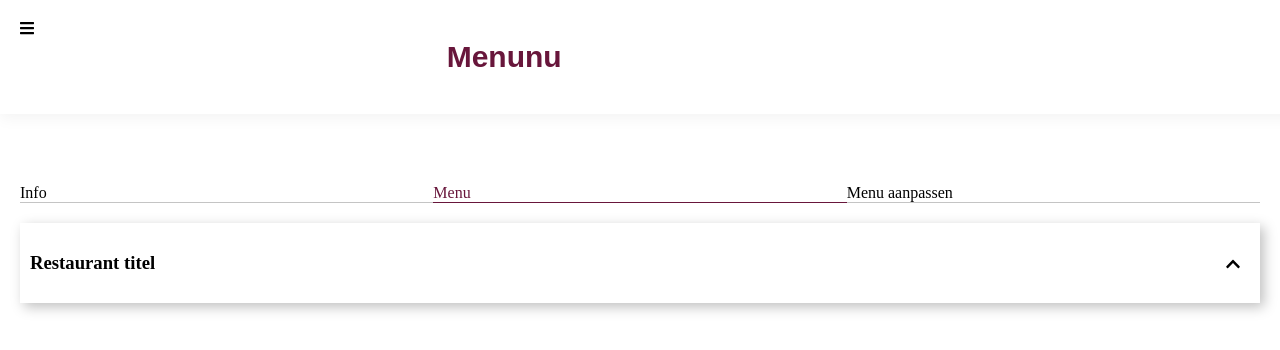
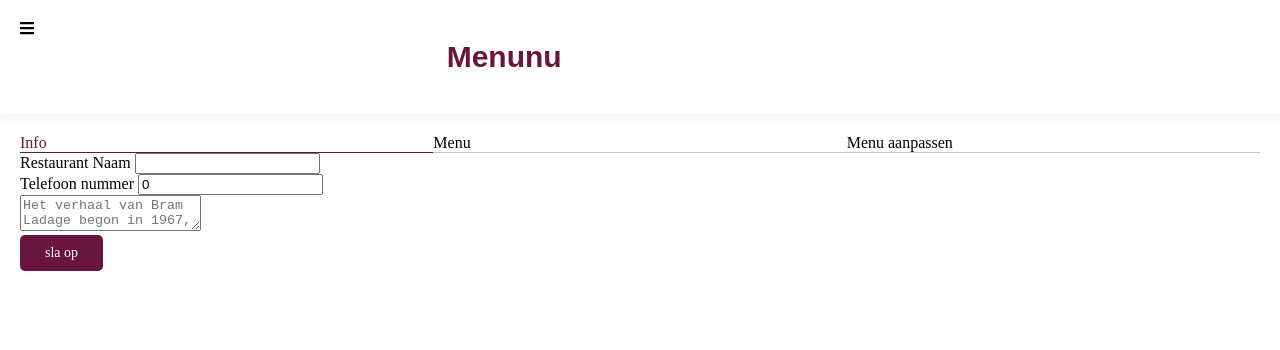
Before and after one commit to jaspervriends/medialab-2-menunu, a React (Create React App) app in the folder frontend/: page /create in a window 1280 px wide. Shown: the top 350 px of the page. Built offline with nearby package versions, Linux system fonts and the light colour scheme; a web font is replaced by a local one.

Commit message:
index error

```diff
--- a/frontend/src/components/Tabmenu/Tabmenu.js
+++ b/frontend/src/components/Tabmenu/Tabmenu.js
@@ -30,7 +30,7 @@ function Tabmenu({onChange, value}) {
     return (
         <div className={"tabmenu"}>
             {menuItems.map((item, key) => {
-                return <div key={key} aria-label={item.ariaLabel} className={clsx("tabmenu__item", currentSelected === item.value && "selected")} onClick={() => {onChange(item.value)}}>{item.title}</div>
+                return <div key={key} aria-label={item.ariaLabel}  className={clsx("tabmenu__item", currentSelected === item.value && "selected", item.disabled && "disabled")} onClick={() => {onChange(item.value)}}>{item.title}</div>
             })}
         </div>
     );
--- a/frontend/src/components/Tabmenu/tabmenu.scss
+++ b/frontend/src/components/Tabmenu/tabmenu.scss
@@ -13,4 +13,7 @@
         color: $primary-color;
         border-bottom: solid 1px $primary-color;
     }
+    .disabled {
+        pointer-events: none;
+    }
 }
--- a/frontend/src/pages/Create/Create.js
+++ b/frontend/src/pages/Create/Create.js
@@ -1,46 +1,109 @@
 import React, { useState } from "react";
 import "./create.scss";
+import "../Restaurant/restaurant.scss"
 import Tabmenu from "../../components/Tabmenu/Tabmenu";
 import MenuCategory from "../../components/MenuCategory/MenuCategory";
+import { faSave } from "@fortawesome/free-solid-svg-icons";
+import api from "../../utils/api";
 
-export default function Restaurant() {
-  const [currentPage, setCurrentPage] = useState("menu");
-  const menuItems = [
+export default function Create() {
+  const [currentPage, setCurrentPage] = useState("info");
+  const [createForm, setCreateForm] = useState({
+    name: '',
+    description: '',
+    phone: 0,
+    // email: '',
+    // street: '',
+    // zip: '',
+    // city: '',
+    // countryCode: '',
+    // leveled: false,
+    // dogFriendly: false,
+    // logo: '',
+    // tags: []
+
+  });
+  const [menuItems, setMenuItems] = useState([
     {
         title: "Info",
         value: "info"
     },
     {
         title: "Menu",
-        value: "menu"
+        value: "menu",
+        disabled: true
+    },
+]);
+
+const [menus, setMenus] = useState([
+  {
+    name: 'patat',
+    id: 1,
+    items: [
+      {
+        name: 'paataat',
+        price: 1.40
+      }
+    ]
   },
   {
-        title: "Beheer",
-        value: "beheer"
+    name: 'patat2',
+    id: 2,
+    items: [
+      {
+        name: 'paataat2',
+        price: 1.40
       }
-];
+    ]
+  },
+])
+
+function menuUpdate(val, menu) {
+  const menuIndex = menus.findIndex((e) => { return e.id === menu.id})
+  setMenus(menus[menuIndex].items.push(val))
+}
+
+async function create (){
+  console.log(createForm)
+  await api(`restaurants`, {data: {attributes:createForm,}} )
+  .then(({data}) => {
+    // setMenuItems({...menuItems, {1.disabled : false}})
+  })
+}
 
   return (
     <div className={"container"}>
-      <div className={"restaurant"}>
-        <div className={"restaurant__header"}></div>
+      <div className={"create"}>
+        <div className={"create__header"}>
         <Tabmenu onChange={(value) => setCurrentPage(value)} value={currentPage} menuItems={menuItems}/>
         </div>
-
       {currentPage === "info" && (
-          <div className={"restaurant__info"}>Het verhaal van Bram Ladage begon in 1967, met een druk bezochte patatkraam op de markt van Rotterdam.
+        <div className={"create__info"}>
+          <div className={'create__field'}>
+            <label className={'create__label'}> Restaurant Naam </label>
+            <input className={'create__title'} value={createForm.name} onChange={e => { setCreateForm({...createForm, name : e.target.value})}} />
+          </div>
+          <div className={'create__field'}>
+            <label className={'create__label'}> Telefoon nummer </label>
+            <input className={'create__title'} value={createForm.phone} onChange={e => { setCreateForm({...createForm, phone : parseInt(e.target.value)})}} />
+          </div>
+          <textarea value={createForm.description} onChange={e => { setCreateForm({...createForm,description : e.target.value})}} placeholder='Het verhaal van Bram Ladage begon in 1967, met een druk bezochte patatkraam op de markt van Rotterdam.
             Bram: ”Ik ben op de markt opgegroeid. Vier uur of half vijf opstaan en dan keihard aanpoten tussen de klapperende zeilen. Vanaf mijn elfde hielp ik mijn vader met de patat, vanaf mijn zestiende stond ik bij mijn moeder tussen de stoffen. Dat vond ik maar niks. Twee jaar later had ik mijn eigen patatkraam.
-            Inmiddels is Bram Ladage uitgegroeid tot een franchiseformule met 30+ filialen in Rotterdam en omstreken!
+            Inmiddels is Bram Ladage uitgegroeid tot een franchiseformule met 30+ filialen in Rotterdam en omstreken!'>
+          </textarea>
         </div>
       )}
       {currentPage === "menu" && (
-          <div className={"restaurant__menu"}>
-            <MenuCategory />
+          <div className={"create__menu"}>
+            {menus.map((menu, key) => {
+              return <MenuCategory menu={menu} edit={true} key={key} onCreate={(e)=> {menuUpdate(e, menu)}} />
+            })}
           </div>
       )}
-      {currentPage === "beheer" && (
-          <div>beheer</div>
-      )}
+        <div className="create__footer button" onClick={create}>
+          sla op
+        </div>
+      </div>
     </div>
   );
 }
```
Lines whose indentation alone changed are shown as unchanged.
